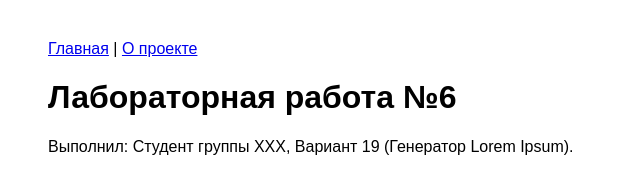
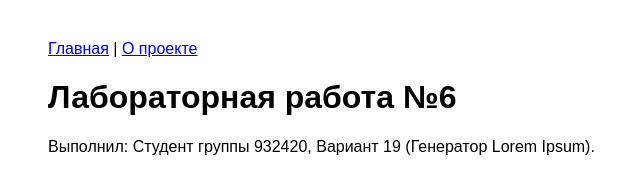
Before and after one commit to aidysp/lorem-flow, a website: page public/about.html in a window 1280 px wide. Shown: the full height of the page, 292-932 px from the left. Drawn offline with Linux system fonts and the light colour scheme.

Commit message:
added icon and changed about.html

```diff
--- a/public/about.html
+++ b/public/about.html
@@ -7,6 +7,6 @@
 <body style="font-family: sans-serif; max-width: 600px; margin: 40px auto;">
   <nav><a href="/">Главная</a> | <a href="/about">О проекте</a></nav>
   <h1>Лабораторная работа №6</h1>
-  <p>Выполнил: Студент группы ХХХ, Вариант 19 (Генератор Lorem Ipsum).</p>
+  <p>Выполнил: Студент группы 932420, Вариант 19 (Генератор Lorem Ipsum).</p>
 </body>
 </html>
```
Also changed, not shown: public/icon.png (added).
